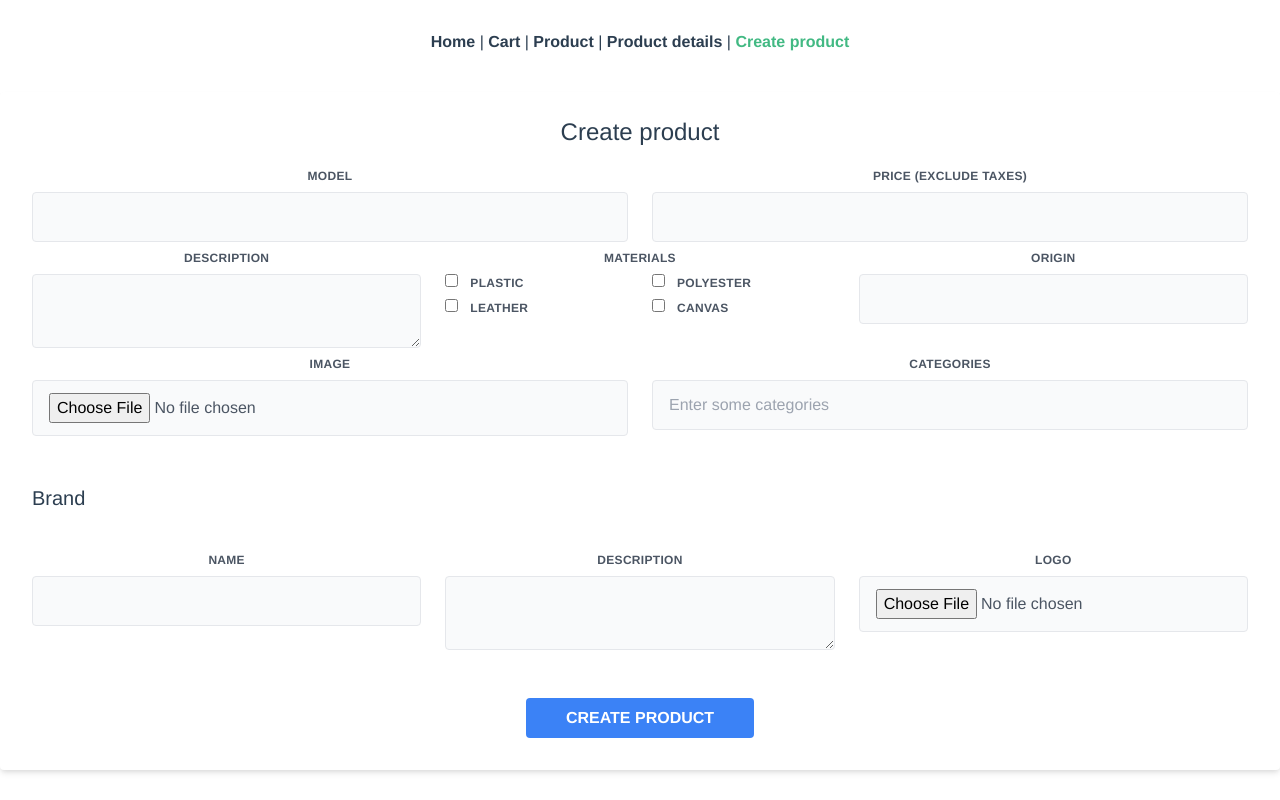
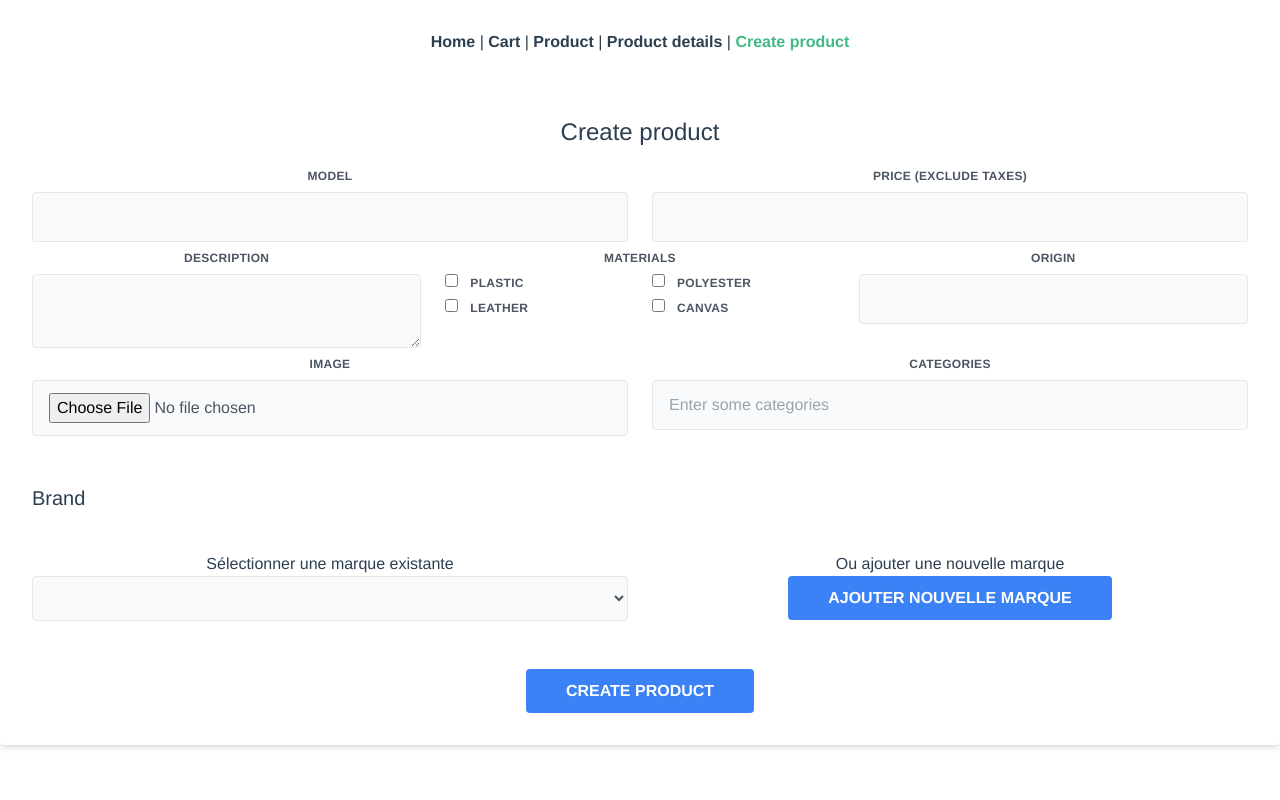
Before and after one commit to Weisteck/bail2sneakers, a Vue app in the folder frontend/: page /product/create in a window 1280 px wide. Built offline with nearby package versions, Linux system fonts and the light colour scheme.

Commit message:
Create product

```diff
--- a/frontend/src/api/api.js
+++ b/frontend/src/api/api.js
@@ -1,3 +1,3 @@
 import axios from "axios";
 
-export const api = axios.create({ baseURL: 'http://localhost:3000/' })
+export const api = axios.create({ baseURL: 'http://localhost:5000/' })
--- a/frontend/src/index.css
+++ b/frontend/src/index.css
@@ -55,7 +55,7 @@ BUTTON
  */
 
 .btn-primary {
-    @apply bg-blue-500 hover:bg-blue-400 transition font-bold uppercase text-white h-10 w-auto px-10 rounded
+    @apply bg-blue-500 hover:bg-blue-400 transition font-bold uppercase text-white h-11 w-auto px-10 rounded
 }
 .button {
     @apply px-4 py-2 font-semibold tracking-wider border border-gray-200 rounded bg-gray-50 disabled:bg-gray-100 hover:bg-gray-200 text-gray-600 focus:outline-none focus:ring-2 focus:ring-gray-300
--- a/frontend/src/store/index.js
+++ b/frontend/src/store/index.js
@@ -2,7 +2,29 @@ import { createStore } from 'vuex'
 import { api } from "../api/api";
 
 export default createStore({
-	state: {},
+	state: {
+		productBrand: [
+			{
+				name: "Adidas",
+				brandDescription: `
+					Adidas AG is a German multinational corporation, founded and headquartered
+					in Herzogenaurach, Germany, that designs and manufactures shoes,
+					clothing and accessories. It is the largest sportswear manufacturer in Europe,
+					and the second largest in the world, after Nike.
+				`,
+				logo: "https://upload.wikimedia.org/wikipedia/commons/thumb/2/20/Adidas_Logo.svg/1280px-Adidas_Logo.svg.png"
+			},
+			{
+				name: "Nike",
+				brandDescription: `
+					Nike, Inc. is an American multinational corporation that is engaged in the design,
+					development, manufacturing, and worldwide marketing and sales of footwear,
+					apparel, equipment, accessories, and services.
+				`,
+				logo: "https://upload.wikimedia.org/wikipedia/commons/3/36/Logo_nike_principal.jpg"
+			}
+		]
+	},
 	mutations: {},
 	actions: {
 		// #region Product
--- a/frontend/src/views/product/CreateProduct.vue
+++ b/frontend/src/views/product/CreateProduct.vue
@@ -1,6 +1,6 @@
 <template>
   <div class="container mx-auto">
-    <form class="card">
+    <form class="card" @submit.prevent="createProduct">
       <h1 class="title mb-5">Create product</h1>
       <div class="-mx-3 md:flex mb-2">
         <div class="md:w-1/2 px-3 mb-6 md:mb-0">
@@ -117,18 +117,42 @@
       </div>
 
       <h1 class="sub-title mb-5 mt-10">Brand</h1>
+
       <div class="-mx-3 md:flex mb-2">
         <div class="md:w-1/2 px-3 mb-6 md:mb-0">
+          <p>Sélectionner une marque existante</p>
+          <select v-model="brandSelected"
+                  class="block w-full bg-gray-50 text-gray-600 border border-gray-200 disabled:bg-gray-100 rounded py-3 px-4"
+                  :disabled="addBrand"
+          >
+            <option v-for="brand in preselectedBrands" v-bind:value="brand">
+              {{ brand.name }}
+            </option>
+          </select>
+        </div>
+        <div class="md:w-1/2 px-3 mb-6 md:mb-0">
+          <p>Ou ajouter une nouvelle marque</p>
+          <button type="button"
+                  class="btn-primary"
+                  v-if="!addBrand" @click="showBrandForm">AJOUTER NOUVELLE MARQUE</button>
+          <button type="button" class="btn-primary" v-else @click="addBrand = false">ANNULER</button>
+        </div>
+      </div>
+
+      <div v-if="addBrand" class="-mx-3 md:flex mb-2">
+        <div class="md:w-1/2 px-3 mb-6 md:mb-0">
           <label for="brandName" class="label">Name</label>
-          <input type="text" name="brandName" id="brandName" class="input">
+          <input v-model="product.brand.name" type="text" name="brandName"
+                 id="brandName" class="input">
         </div>
         <div class="md:w-1/2 px-3 mb-6 md:mb-0">
           <label for="brandDescription" class="label">Description</label>
-          <textarea name="brandDescription" id="brandDescription" class="input"/>
+          <textarea v-model="product.brand.brandDescription" name="brandDescription" id="brandDescription"
+                    class="input"/>
         </div>
         <div class="md:w-1/2 px-3 mb-6 md:mb-0">
           <label for="brandLogo" class="label">Logo</label>
-          <input type="file" name="brandLogo" id="brandLogo" class="input">
+          <input v-model="product.brand.logo" name="brandLogo" id="brandLogo" class="input">
         </div>
       </div>
 
@@ -163,9 +187,20 @@ export default {
       open: false,
       category: '',
       categories: [],
+      brandSelected: null,
+      addBrand: false,
+    }
+  },
+  computed: {
+    preselectedBrands() {
+      return this.$store.state.productBrand
     }
   },
   methods: {
+    /**
+     * Categories
+     */
+
     addCategory(category) {
       category = category.trim()
       if (category !== "" && !this.hasCategory(category)) this.categories.push(category)
@@ -191,6 +226,24 @@ export default {
     },
     toggleSearch() {
       this.open = this.category !== ''
+    },
+
+    /**
+     * -----------------------------------------------------
+     */
+
+    createProduct() {
+      console.log("create product")
+    },
+
+    showBrandForm() {
+      console.log("t")
+      this.addBrand = true
+      this.brandSelected = {
+        name: "",
+        brandDescription: "",
+        logo: ""
+      }
     }
   }
 }
```
